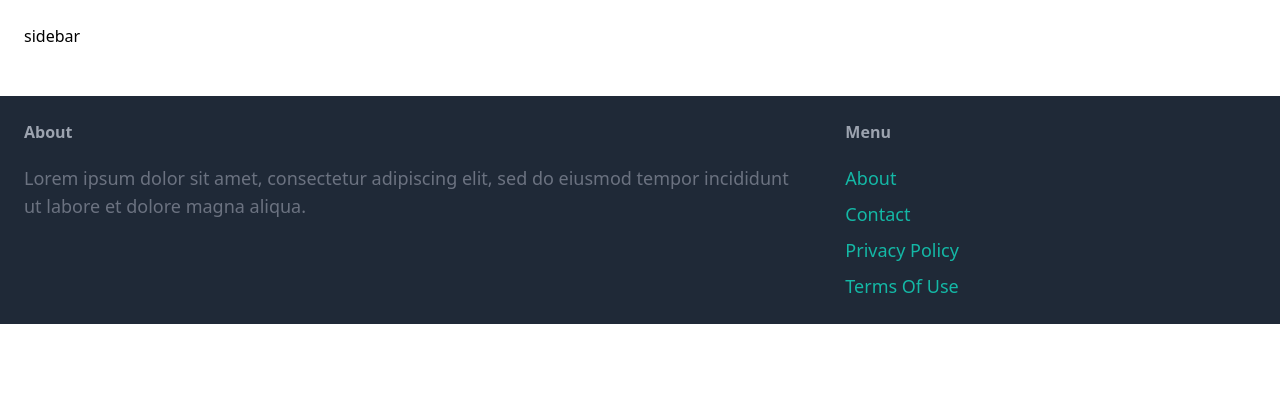
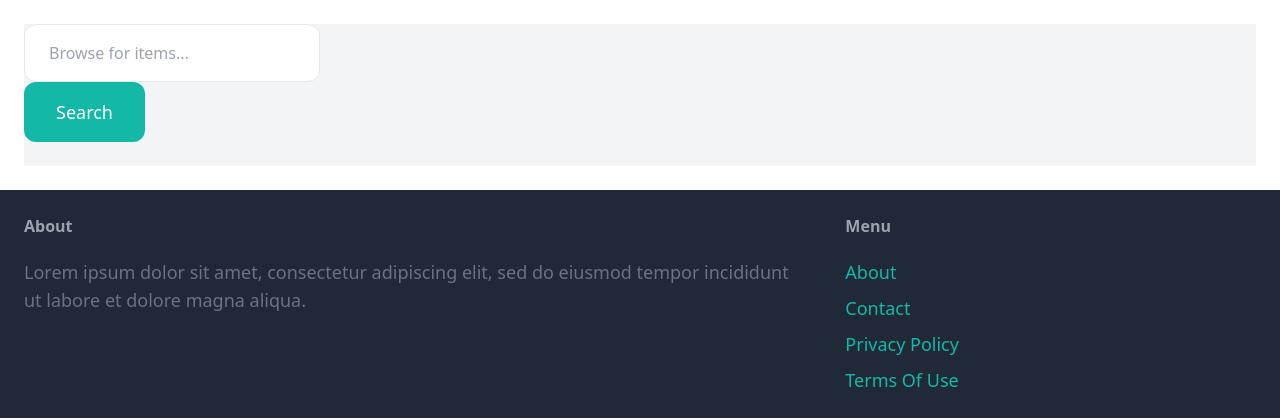
Before and after one commit to dawmro/flea_market, a Django app: page /items/ in a window 1280 px wide. Shown: the part 77-497 px from the top of the page. Run offline with Django 4.2, Linux system fonts and the light colour scheme; data that the repository does not hold is empty; some libraries are stand-ins or nearby versions.

Commit message:
add search for item functionality

```diff
--- a/flea_market/item/templates/item/items.html
+++ b/flea_market/item/templates/item/items.html
@@ -3,9 +3,13 @@
 {% block title %} Browse Items {% endblock %}
 
 {% block content %}
-    <div class="pb-6 grid grid-cols-4 gap-4">
+    <div class="pb-6 grid grid-cols-4 gap-4 bg-gray-100">
         <div class="col-span-1">
-            sidebar
+            <form method="GET" action="{% url 'item:items' %}">
+                <input name="query" class="w-full py-4 px-6 border rounded-xl" type="text" value="{{ query }}" placeholder="Browse for items...">
+
+                <button class="'mt-2 py-4 px-8 text-lg bg-teal-500 text-white rounded-xl">Search</button>
+            </form>
         </div>
 
         <div class="col-span-3">
--- a/flea_market/item/views.py
+++ b/flea_market/item/views.py
@@ -89,10 +89,17 @@ def edit_item(request, pk):
 
 
 def items(request):
+    # get user query from page
+    query = request.GET.get('query', '')
     # get all items that are not sold
     items = Item.objects.filter(is_sold=False)
 
+    if query != '':
+        # filter items whose name includes the query
+        items = items.filter(name__icontains=query)
+
     context = {
         'items': items,
+        'query': query,
     }
     return render(request, 'item/items.html', context)
```
